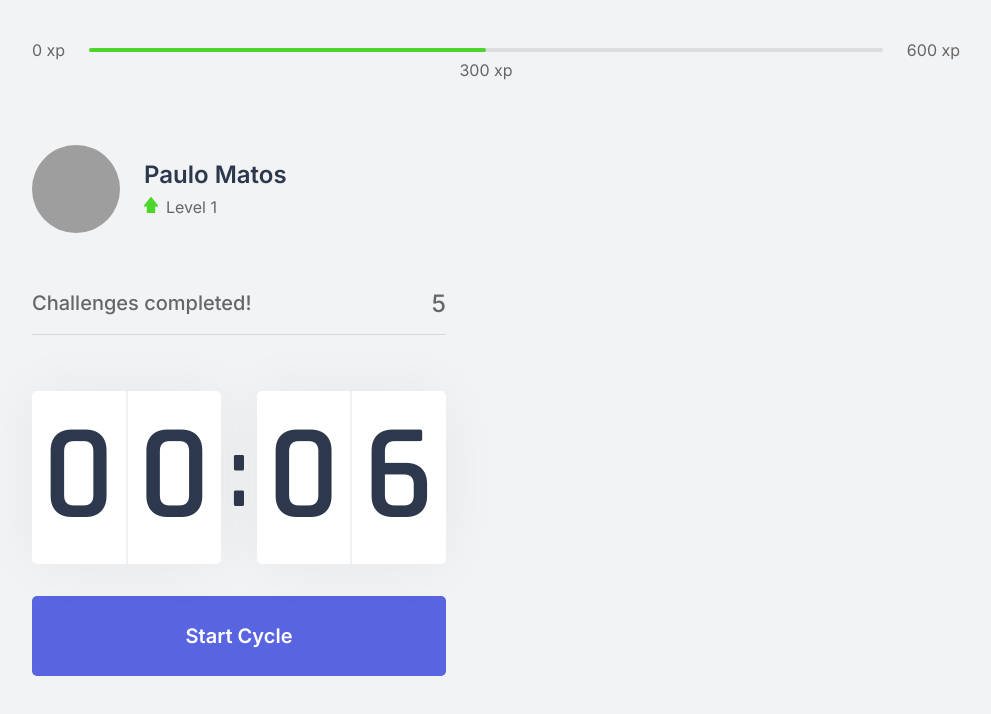
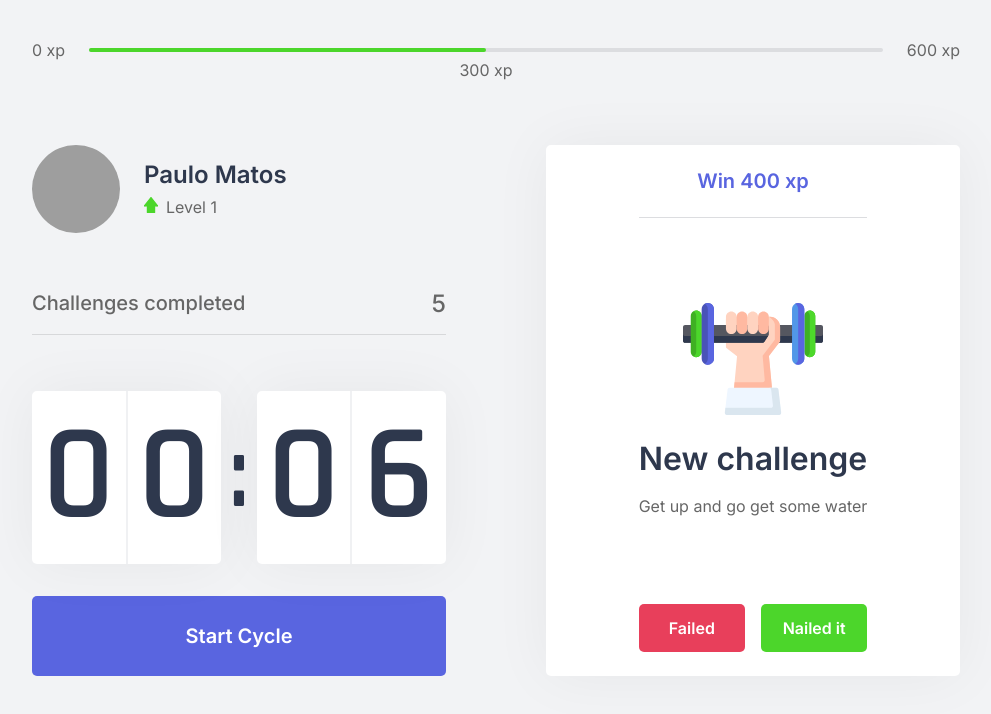
Before and after one commit to paulo-matos/Superproductive, a Next.js app: page / in a window 1280 px wide. Shown: the top 714 px of the page, without its empty margins (144-1135 px from the left). Built offline with nearby package versions, Linux system fonts and the light colour scheme; grey boxes are pictures that could not be loaded.

Commit message:
Challenge Box created

```diff
--- /dev/null
+++ b/src/components/ChallengeBox.tsx
@@ -0,0 +1,43 @@
+import styles from '../styles/components/ChallengeBox.module.css';
+
+export function ChallengeBox() {
+    const hasActiveChallenge = true;
+
+    return (
+        <div className={styles.challengeBoxContainer}>
+            {hasActiveChallenge ? (
+                <div className={styles.challengeActive}>
+                    <header>Win 400 xp</header>
+
+                    <main>
+                        <img src="icons/body.svg" />
+                        <strong>New challenge</strong>
+                        <p>Get up and go get some water</p>
+                    </main>
+
+                    <footer>
+                        <button
+                            type="button"
+                            className={styles.challengeFailedButton}
+                        >
+                            Failed
+                        </button>
+                        <button
+                            type="button"
+                            className={styles.challengeSucceededButton}
+                        >
+                            Nailed it
+                        </button>
+                    </footer>
+
+                </div>
+            ) : (<div className={styles.challengeNotActive}>
+                <strong>Finish a cycle to get a challenge</strong>
+                <p>
+                    <img src="icons/level-up.svg" alt="Level Up" />
+                     Gain levels by completing challenges!
+                </p>
+            </div>)}
+        </div>
+    )
+}
--- a/src/components/CompletedChallenges.tsx
+++ b/src/components/CompletedChallenges.tsx
@@ -3,7 +3,7 @@ import styles from '../styles/components/CompletedChallenges.module.css'
 export function CompletedChallenges(){
     return(
         <div className={styles.completedChallengesContainer}>
-            <span>Challenges completed!</span>
+            <span>Challenges completed</span>
             <span>5</span>
         </div>
     );
--- a/src/pages/index.tsx
+++ b/src/pages/index.tsx
@@ -1,9 +1,10 @@
+import Head from 'next/head';
+
 import { CompletedChallenges } from "../components/CompletedChallenges";
 import { Countdown } from "../components/Countdown";
 import { ExperienceBar } from "../components/ExperienceBar";
 import { Profile } from "../components/Profile";
-
-import Head from 'next/head';
+import { ChallengeBox } from "../components/ChallengeBox";
 
 import styles from '../styles/pages/Home.module.css';
 
@@ -21,7 +22,9 @@ export default function Home() {
           <CompletedChallenges />
           <Countdown />
         </div>
-        <div></div>
+        <div>
+          <ChallengeBox />
+        </div>
 
       </section>
 
--- /dev/null
+++ b/src/styles/components/ChallengeBox.module.css
@@ -0,0 +1,111 @@
+.challengeBoxContainer {
+    height: 100%;
+
+    background: var(--white);
+    border-radius: 5px;
+    box-shadow: 0 0 60px rgba(0, 0, 0, 0.05);
+
+    padding: 1.5rem 2rem;
+
+    display: flex;
+    flex-direction: column;
+    align-items: center;
+    justify-content: center;
+
+    text-align: center;
+}
+
+.challengeNotActive {
+    display: flex;
+    flex-direction: column;
+    align-items: center;
+}
+
+.challengeNotActive strong {
+    font-size: 1.5rem;
+    font-weight: 500;
+    line-height: 1.4;
+}
+
+.challengeNotActive p {
+    display: flex;
+    flex-direction: column;
+    align-items: center;
+    line-height: 1.4;
+    max-width: 70%;
+    margin-top: 3rem;
+}
+
+.challengeNotActive img {
+    margin-bottom: 1rem;
+}
+
+.challengeActive{
+    height: 100%;
+
+    display: flex;
+    flex-direction: column;
+}
+
+.challengeActive header{
+    color: var(--blue);
+    font-weight: 600;
+    font-size: 1.25rem;
+    padding: 0 2rem 1.5rem;
+    border-bottom: 1px solid var(--gray-line);
+}
+
+.challengeActive main{
+    flex: 1;
+    display: flex;
+    flex-direction: column;
+    align-items: center;
+    justify-content: center;
+}
+
+.challengeActive main strong{
+    font-size: 2rem;
+    font-weight: 600;
+    color: var(--title);
+    margin: 1.5rem 0 1rem;
+}
+
+.challengeActive main p{
+    line-height: 1.5;
+}
+
+.challengeActive footer {
+    display: grid;
+    grid-template-columns: repeat(2,1fr);
+    gap: 1rem;
+}
+
+.challengeActive footer button{
+    height: 3rem;
+
+    display: flex;
+    align-items: center;
+    justify-content: center;
+
+    border: 0;
+    border-radius: 5px;
+
+    color: var(--white);
+
+    font-size: 1rem;
+    font-weight: 600;
+
+    transition: filter 0.2s;
+}
+
+.challengeActive footer button.challengeFailedButton{
+    background: var(--red);
+}
+
+.challengeActive footer button.challengeSucceededButton{
+    background: var(--green);
+}
+
+.challengeActive footer button:hover{
+    filter:brightness(0.9);
+}
```
